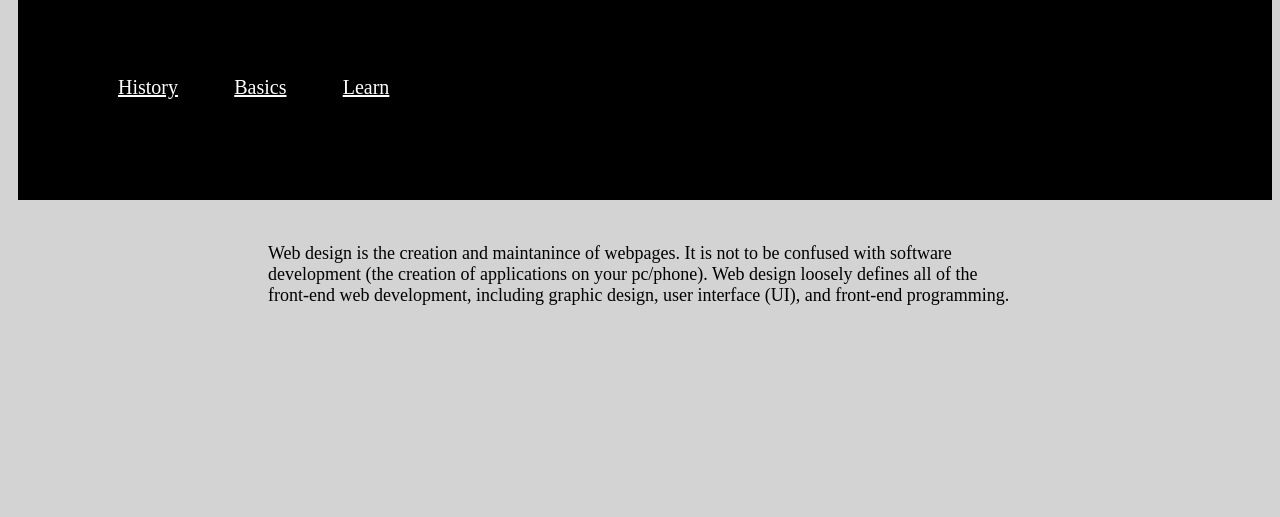
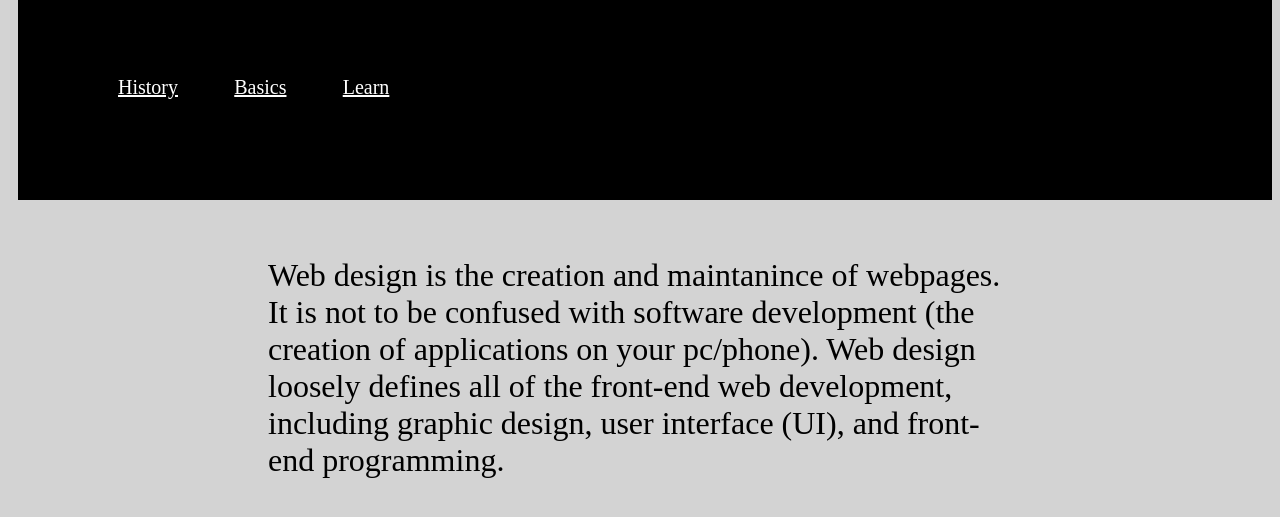
Before and after one commit to Laytonmar05/Web-Design-101, a plain HTML site: page index.html in a window 1280 px wide. Shown: the part 83-600 px from the top of the page. Drawn offline with Linux system fonts and the light colour scheme.

Commit message:
CSS Change

```diff
--- a/style.css
+++ b/style.css
@@ -34,7 +34,7 @@ h2 {
 p {
   float: left;
   color: black;
-  font-size: large;
+  font-size: xx-large;
 }
 img {
   max-width: 50%;
--- a/style2.css
+++ b/style2.css
@@ -34,7 +34,7 @@ h2 {
 p {
   float: left;
   color: black;
-  font-size: xx-small;
+  font-size: larger;
 }
 img {
   max-width: 50%;
--- a/style3.css
+++ b/style3.css
@@ -34,6 +34,7 @@ h2 {
 p {
   float: left;
   color: black;
+  font-size: larger;
 }
 img {
   max-width: 50%;
--- a/style4.css
+++ b/style4.css
@@ -34,6 +34,7 @@ h2 {
 p {
   float: left;
   color: black;
+  font-size: larger;
 }
 img {
   max-width: 50%;
```
